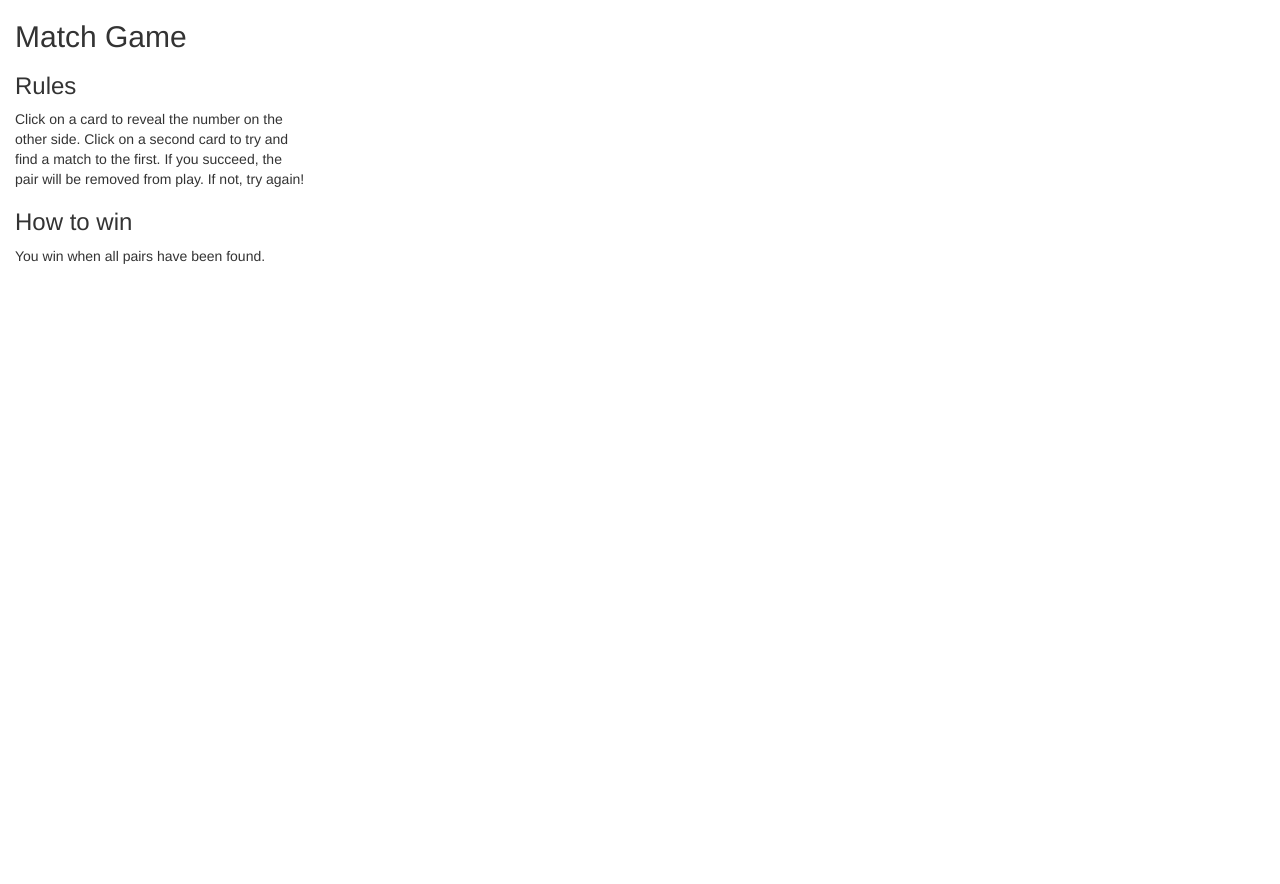
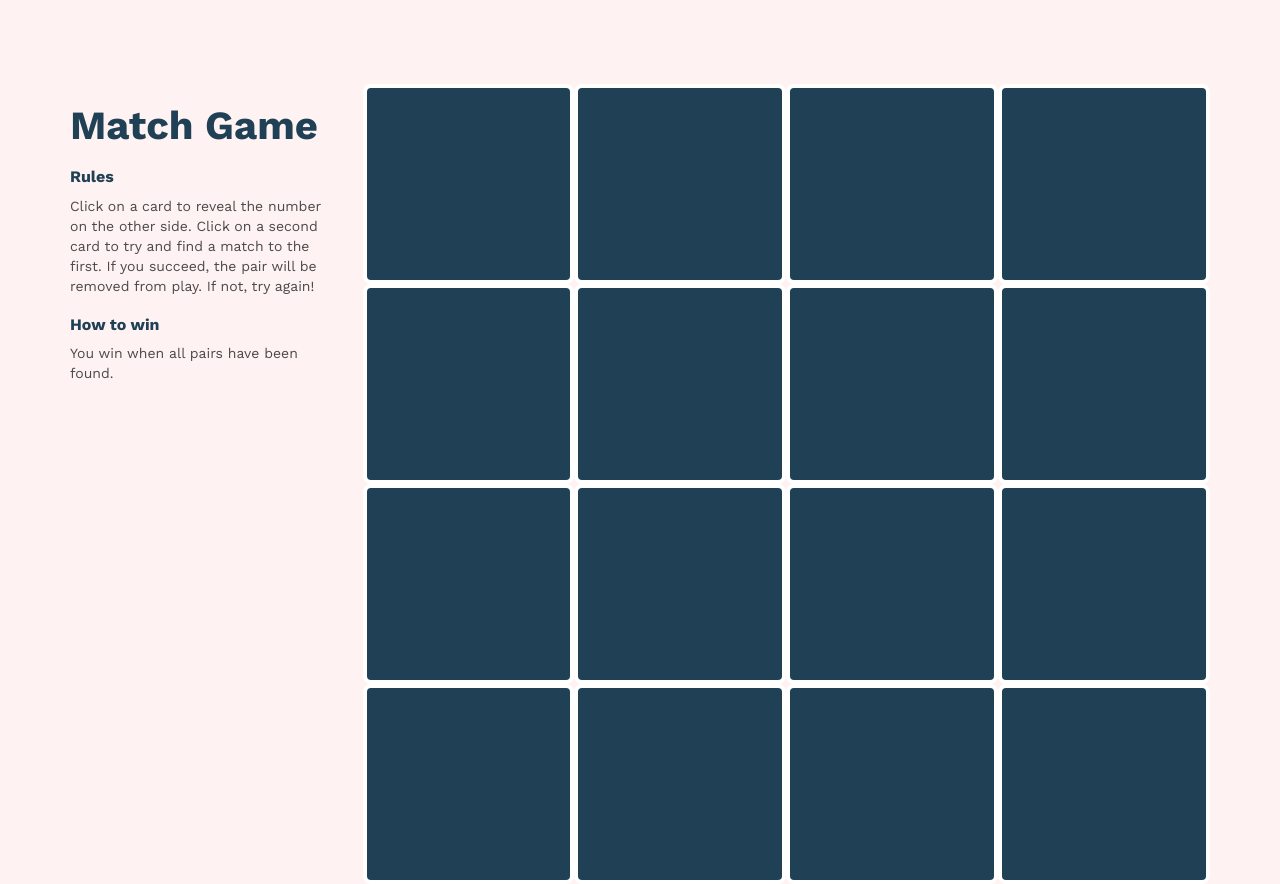
Before and after one commit to Anubiella/MatchGame, a plain HTML site: page index.html in a window 1280 px wide. Before the commit the page ends 800 px from the top, so only its background shows below. Drawn offline with nearby package versions, Linux system fonts and the light colour scheme.

Commit message:
Create game matrix with cards shuffling

```diff
--- a/index.html
+++ b/index.html
@@ -13,7 +13,7 @@
 </head>
 <body>
 
-	<div class="container-fluid">
+	<div class="container main">
 
 	<!-- Game's instruction -->
 		<div class="row">
@@ -29,40 +29,22 @@
 
 	<!-- Game main section -->
 			<div class="col-md-9 col-xs-12" id="game">
-				<div class="row">
-					<div class="col-xs-3 card">
-					</div>
-					<div class="col-xs-3 card">
-					</div>
-					<div class="col-xs-3 card">
-					</div>
-					<div class="col-xs-3 card">
-					</div>
-					<div class="col-xs-3 card">
-					</div>
-					<div class="col-xs-3 card">
-					</div>
-					<div class="col-xs-3 card">
-					</div>
-					<div class="col-xs-3 card">
-					</div>
-					<div class="col-xs-3 card">
-					</div>
-					<div class="col-xs-3 card">
-					</div>
-					<div class="col-xs-3 card">
-					</div>
-					<div class="col-xs-3 card">
-					</div>
-					<div class="col-xs-3 card">
-					</div>
-					<div class="col-xs-3 card">
-					</div>
-					<div class="col-xs-3 card">
-					</div>
-					<div class="col-xs-3 card">
-					</div>
-				</div>
+				<!--<div class="col-xs-3 card"></div>
+					<div class="col-xs-3 card"></div>
+					<div class="col-xs-3 card"></div>
+					<div class="col-xs-3 card"></div>
+					<div class="col-xs-3 card"></div>
+					<div class="col-xs-3 card"></div>
+					<div class="col-xs-3 card"></div>
+					<div class="col-xs-3 card"></div>
+					<div class="col-xs-3 card"></div>
+					<div class="col-xs-3 card"></div>
+					<div class="col-xs-3 card"></div>
+					<div class="col-xs-3 card"></div>
+					<div class="col-xs-3 card"></div>
+					<div class="col-xs-3 card"></div>
+					<div class="col-xs-3 card"></div>
+					<div class="col-xs-3 card"></div>-->
 			</div>
 		</div>
 	</div>
--- a/resources/css/style.css
+++ b/resources/css/style.css
@@ -0,0 +1,37 @@
+/*GENERAL SETTINGS*/
+html{
+	font-size: 16px;
+}
+body{
+	font-family: "Work Sans", sans-serif;
+	background-color: rgb(255,242,242);
+}
+h2{
+	font-weight: bold;
+	font-size: 2.5rem;
+	color: rgb(32,64,86);
+}
+h3{
+	font-weight: bold;
+	font-size: 1rem;
+	color: rgb(32,64,86);
+}
+p{
+	color: rgb(74,74,74);
+}
+/*MAIN LAYOUT*/
+.main{
+	padding-top: 5.25rem;
+}
+.card{
+	background-color: rgb(32,64,86);
+	height: 12.5rem;
+	border-radius: 8px;
+	border: 4px solid #ffffff;
+	display: flex;
+	align-items: center;
+	justify-content: center;
+	cursor: pointer;
+	font-size: 7rem;
+	font-weight: 900;
+}
--- a/resources/js/match-game.js
+++ b/resources/js/match-game.js
@@ -1,5 +1,10 @@
 var MatchGame = {};
 
+$(document).ready(function() {
+  var $game = $('#game');
+  var values = MatchGame.generateCardValues();
+  MatchGame.renderCards(values, $game);
+});
 /*
   Sets up a new game after HTML document has loaded.
   Renders a 4x4 board of cards.
@@ -10,7 +15,20 @@ var MatchGame = {};
  */
 
 MatchGame.generateCardValues = function () {
-
+	var ordArray = [];
+	var cardValues = [];
+	for (var i=1;i<9;i++){
+		ordArray.push(i);
+		ordArray.push(i);
+	}
+	while (ordArray.length>0){
+		var rndIndex = Math.floor(Math.random() * 8);
+		if (ordArray[rndIndex]!=undefined){
+			cardValues.push(ordArray[rndIndex]);
+			ordArray.splice(rndIndex,1);
+		}
+	}
+	return cardValues;
 };
 
 /*
@@ -19,7 +37,16 @@ MatchGame.generateCardValues = function () {
 */
 
 MatchGame.renderCards = function(cardValues, $game) {
+	$game.empty();
+	var colors = ['hsl(25,85%,65%)','hsl(55,85%,65%)','hsl(90,85%,65%)','hsl(160,85%,65%)','hsl(220,85%,65%)','hsl(265,85%,65%)','hsl(310,85%,65%)','hsl(360,85%,65%)'];
 
+	for(var k=0;k<cardValues.length;k++){
+		var $card = $('<div class="col-xs-3 card"></div>');
+		$card.data('num',cardValues[k]);
+		$card.data('flipped',false);
+		$card.data('color',colors[cardValues[k]-1]);
+		$game.append($card);
+	}
 };
 
 /*
```
